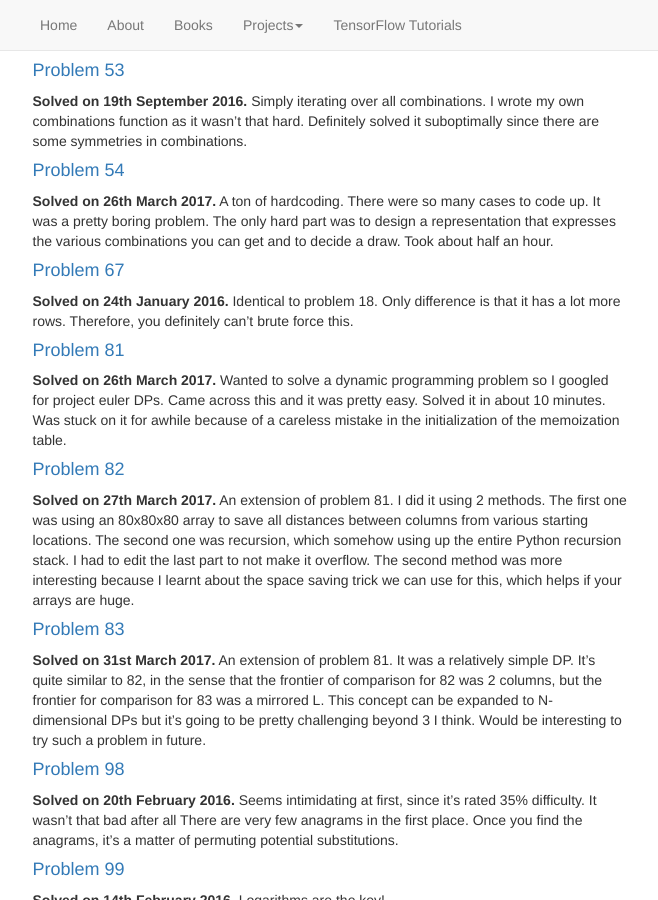
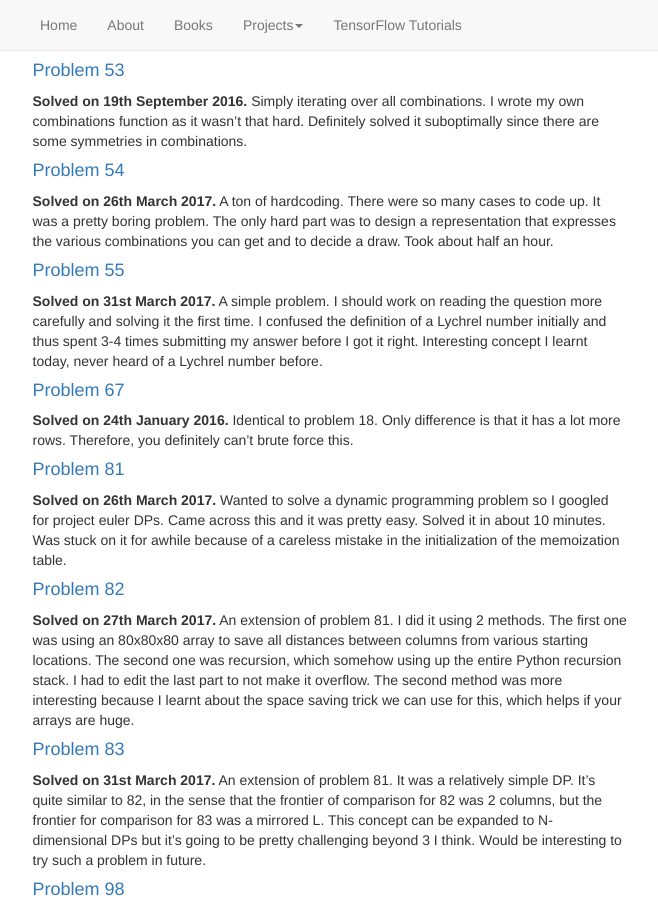
Before and after one commit to sspeng/jkschin.github.io, a Jekyll site: the page built from _posts/2016-01-24-project-euler-1-to-100.md, in a window 1280 px wide and 900 px high, scrolled down 3621 px. Shown: the whole window, without its empty margins (310-968 px from the left). Built offline with Jekyll 4.4.1, drawn with Linux system fonts in a browser that asks for light colours; nearby versions of some CDN libraries.

Commit message:
euler 55

```diff
--- a/_posts/2016-01-24-project-euler-1-to-100.md
+++ b/_posts/2016-01-24-project-euler-1-to-100.md
@@ -128,6 +128,13 @@ code up. It was a pretty boring problem. The only hard part was to design a
 representation that expresses the various combinations you can get and to decide
 a draw. Took about half an hour.
 
+#### <a href="https://projecteuler.net/problem=55">Problem 55</a>
+**Solved on 31st March 2017.** A simple problem. I should work on reading the
+question more carefully and solving it the first time. I confused the definition
+of a Lychrel number initially and thus spent 3-4 times submitting my answer
+before I got it right. Interesting concept I learnt today, never heard of a
+Lychrel number before.
+
 #### <a href="https://projecteuler.net/problem=67">Problem 67</a>
 **Solved on 24th January 2016.** Identical to problem 18. Only difference is that it has a lot more rows. Therefore, you definitely can't brute force this.
 
--- a/euler/index.html
+++ b/euler/index.html
@@ -64,7 +64,7 @@ layout: default
 		<td class="problem_solved"><a href={% post_url 2016-01-24-project-euler-1-to-100 %}>52</a></td>
 		<td class="problem_solved"><a href={% post_url 2016-01-24-project-euler-1-to-100 %}>53</a></td>
 		<td class="problem_solved"><a href={% post_url 2016-01-24-project-euler-1-to-100 %}>54</a></td>
-		<td class="problem_unsolved"><a href="https://projecteuler.net/problem=55">55</a></td>
+		<td class="problem_solved"><a href={% post_url 2016-01-24-project-euler-1-to-100 %}>55</a></td>
 		<td class="problem_unsolved"><a href="https://projecteuler.net/problem=56">56</a></td>
 		<td class="problem_unsolved"><a href="https://projecteuler.net/problem=57">57</a></td>
 		<td class="problem_unsolved"><a href="https://projecteuler.net/problem=58">58</a></td>
```
